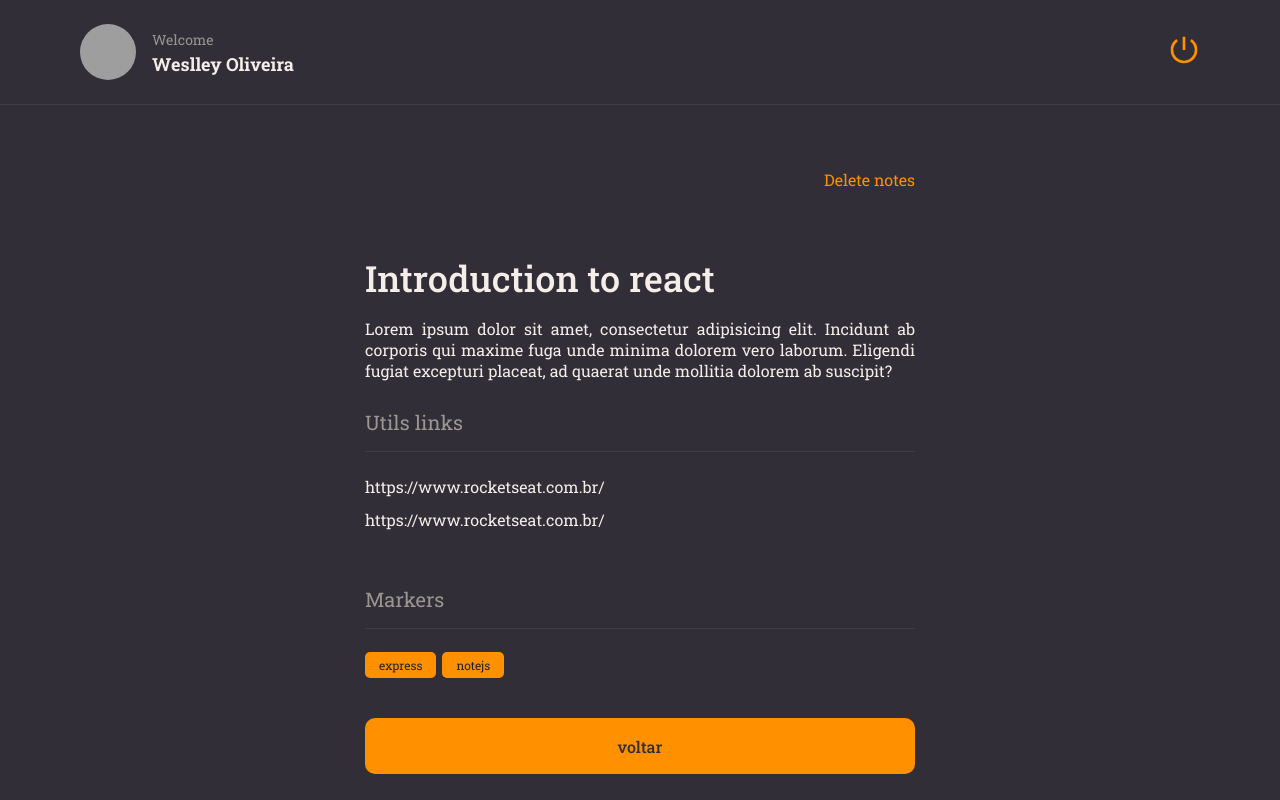
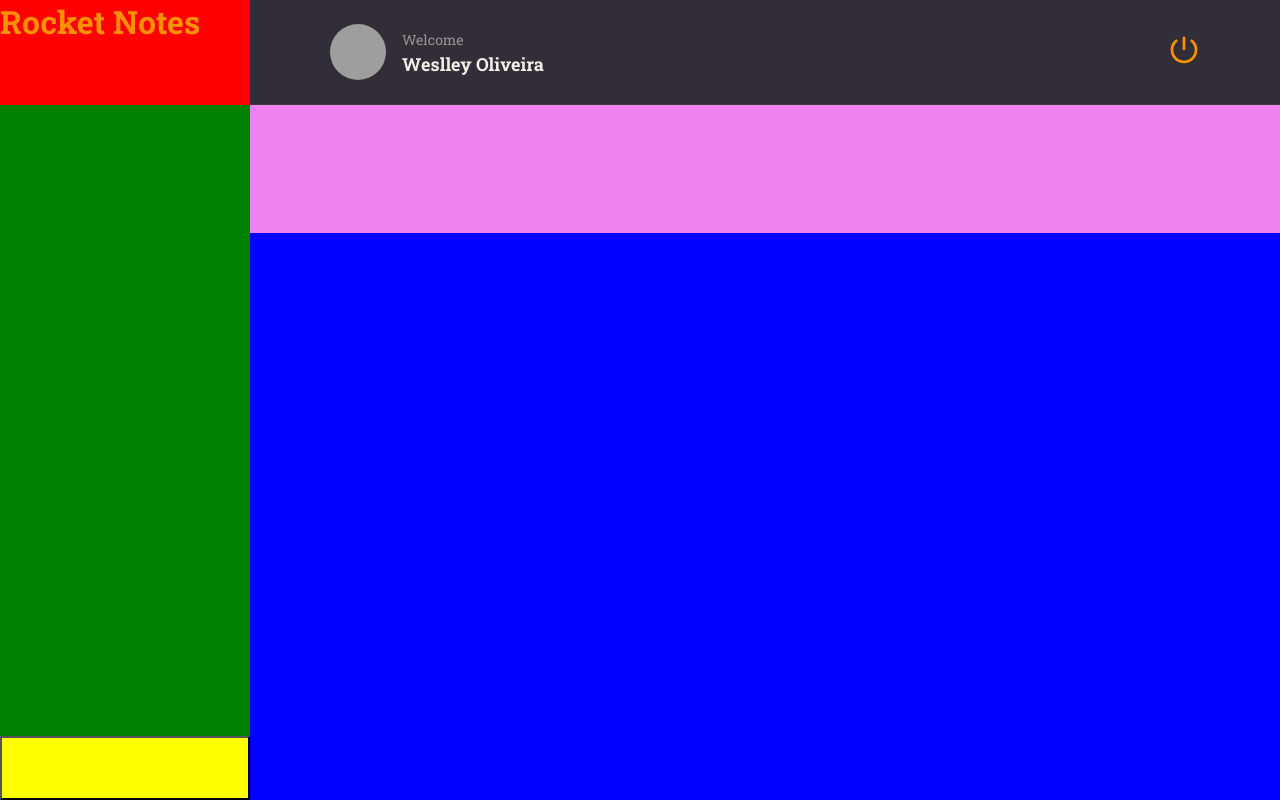
Before and after one commit to weslleyolli/Rocket_notes, a React (Vite) app: page / in a window 1280 px wide. Built offline with nearby package versions, Linux system fonts and the light colour scheme; grey boxes are pictures that could not be loaded.

Commit message:
applying grid in Home

```diff
--- a/src/main.jsx
+++ b/src/main.jsx
@@ -5,13 +5,13 @@
 
 import theme from './styles/theme.js'
 
-import { Details } from './pages/Details/index.jsx'
+import { Home } from './pages/Home/index.jsx'
 
 ReactDOM.createRoot(document.getElementById('root')).render(
   <React.StrictMode>
     <ThemeProvider theme={theme}>
       <GlobalStyles />
-      <Details />
+      <Home />
     </ThemeProvider>
   </React.StrictMode>,
 )
--- /dev/null
+++ b/src/pages/Home/index.jsx
@@ -0,0 +1,31 @@
+import { Container, Brand, Menu, Search, Content, NewNote } from "./styles";
+import { Header } from "../../components/Header"
+
+export function Home() {
+    return (
+        <Container>
+            <Brand>
+                <h1>Rocket Notes</h1>
+            </Brand>
+
+            <Header />
+
+            <Menu>
+
+            </Menu>
+
+            <Search>
+
+            </Search>
+
+            <Content>
+
+            </Content>
+
+            <NewNote>
+
+            </NewNote>
+        </Container>
+    )
+
+}
--- /dev/null
+++ b/src/pages/Home/styles.js
@@ -0,0 +1,41 @@
+import styled from "styled-components"
+
+export const Container = styled.div`
+    color: ${({ theme }) => theme.COLORS.ORANGE};
+    width: 100%;
+    height: 100vh;
+
+    display: grid;
+    grid-template-columns: 250px auto;
+    grid-template-rows: 105px 128px auto 64px;
+    grid-template-areas:
+    "brand header"
+    "menu search"
+    "menu content"
+    "newnote content";
+
+    background-color:${({ theme }) => theme.COLORS.BACKGROUND_800} ;
+`
+
+export const Brand = styled.div`
+    grid-area: brand;
+    background-color: red;
+`
+
+export const Menu = styled.ul`
+    grid-area: menu;
+    background-color: green;
+`
+
+export const Search = styled.div`
+    grid-area: search;
+    background-color: violet;
+`
+export const Content = styled.div`
+    grid-area: content;
+    background-color: blue;
+`
+export const NewNote = styled.button`
+    grid-area: newnote;
+    background-color: yellow;
+`
```
